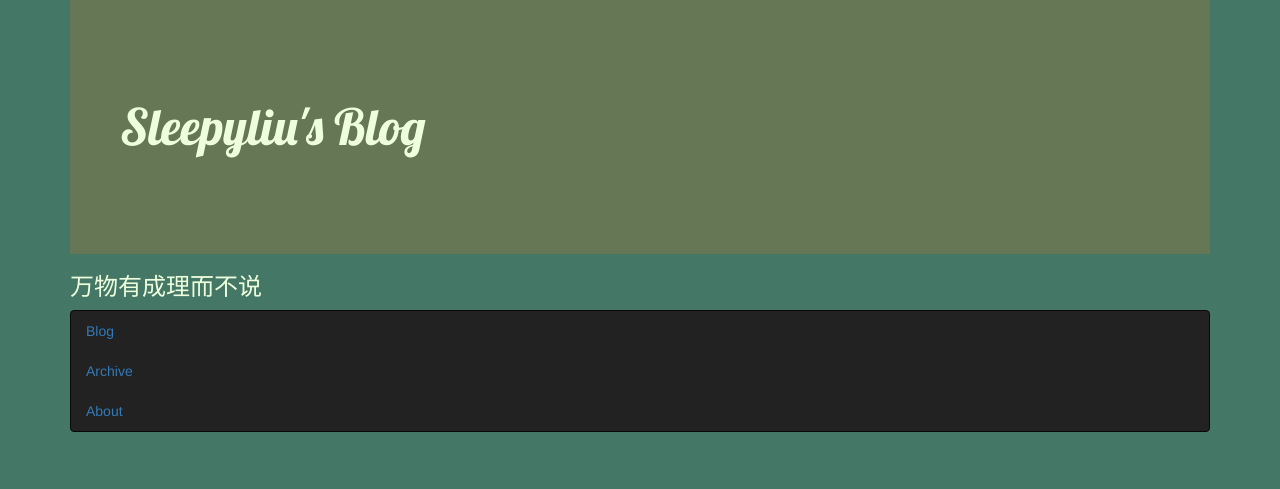
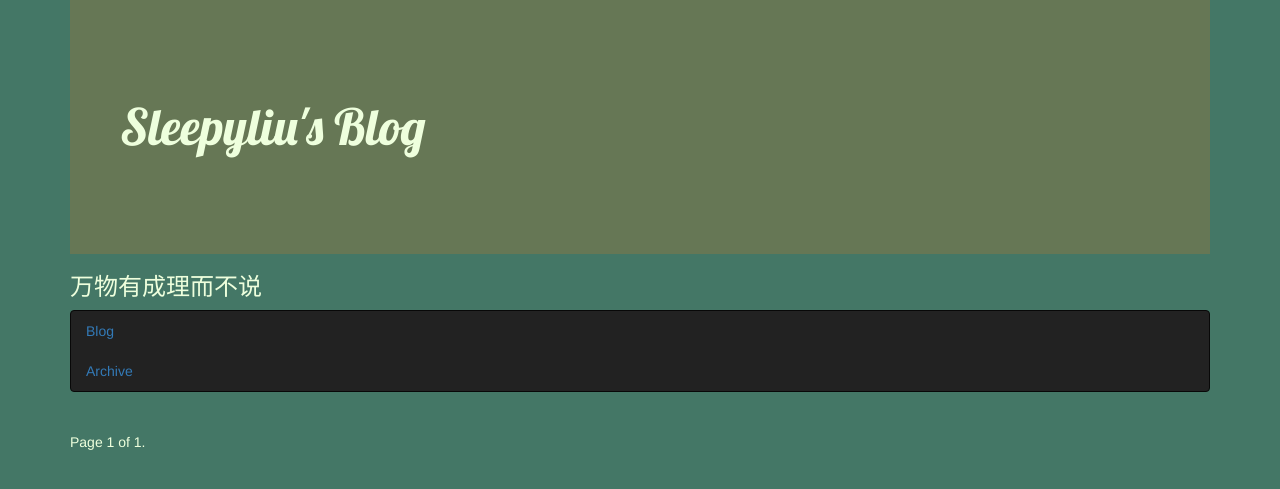
Before and after one commit to sleepyliu/mySite, a Django app: page /archive/ in a window 1280 px wide. Shown: the part 21-510 px from the top of the page. Run offline with Django 3.2, Linux system fonts and the light colour scheme; data that the repository does not hold is empty; parts of the project's set-up code (start-up, migrations or seed data) failed here and were passed over; some libraries are stand-ins or nearby versions.

Commit message:
version 2

```diff
--- a/blog/templates/blog/archive.html
+++ b/blog/templates/blog/archive.html
@@ -4,4 +4,20 @@
         <h2><a href="{% url 'blog:detail' post.id %}">{{ post.title }}</a></h2>
         <p>{{ post.timestamp }}</p>
         {% endfor %}
+
+        <div class="pagination">
+            <span class="step-links">
+                {% if posts.has_previous %}
+                    <a href="?page={{ posts.previous_page_number }}"> {{posts.previous_page_number}} << </a>
+                {% endif %}
+
+                <span class="current">
+                    Page {{ posts.number }} of {{ posts.paginator.num_pages }}.
+                </span>
+
+                {% if posts.has_next %}
+                    <a href="?page={{ posts.next_page_number }}"> {{posts.next_page_number}} >> </a>
+                {% endif %}
+            </span>
+        </div>
     {% endblock %}
--- a/blog/templates/blog/base.html
+++ b/blog/templates/blog/base.html
@@ -26,12 +26,13 @@
         <ul class="nav">
           <li class="active"><a href="{% url 'blog:blog' %}">Blog</a></li>
           <li><a href="/archive">Archive</a></li>
-          <li><a href="#">About</a></li>
+          <!-- <li><a href="#">About</a></li> -->
         </ul>
       </div>
     </div>
     <!-- end header -->
     {% block content %}
     {% endblock %}
+    <!-- end content -->
   </body>
 </html>
--- a/blog/templates/blog/blog.html
+++ b/blog/templates/blog/blog.html
@@ -2,7 +2,7 @@
     {% block content %}
         {% for post in posts %}
         <h2><a href="{% url 'blog:detail' post.id %}">{{ post.title }}</a></h2>
-        <!--       <li>{{ post.timestamp|date:"Y-m-d H:i" }}</li> -->
+        <!-- <li>{{ post.timestamp|date:"Y-m-d H:i" }}</li> -->
         <p>{{ post.timestamp }}</p>
         <p>{{ post.body }}</p>
         {% endfor %}
--- a/blog/urls.py
+++ b/blog/urls.py
@@ -1,5 +1,4 @@
 from django.conf.urls import patterns, url
-
 from blog import views
 
 urlpatterns = patterns('',
@@ -7,6 +6,6 @@ urlpatterns = patterns('',
     url(r'^blog/$', views.blog, name='blog'),
     url(r'^blog/(?P<title_id>\d+)/$', views.detail, name='detail'),
     url(r'^archive/', views.archive, name='archive'),
-    url(r'^display_meta/', views.display_meta, name='display_meta'),
+    # url(r'^display_meta/', views.display_meta, name='display_meta'),
 
 )
--- a/blog/views.py
+++ b/blog/views.py
@@ -1,23 +1,15 @@
 from django.shortcuts import get_object_or_404,render
+# from django.template import loader,Context
+# from django.http import HttpResponse,Http404
+from django.core.paginator import Paginator, EmptyPage, PageNotAnInteger
+from blog.models import BlogsPost
 
-# Create your views here.
-# from django.template import loader,Context
-from django.http import HttpResponse
-from django.http import Http404
-from blog.models import BlogsPost,Favor
-
-from django.core.paginator import Paginator, EmptyPage, PageNotAnInteger
-
-
-# def index(request):
-#     return HttpResponse("Hello, world. You're at the blog index.")
 
 def blog(request):
     post_list = BlogsPost.objects.all()
+
     paginator = Paginator(post_list, 2)
-
     page = request.GET.get('page')
-
     try:
         posts = paginator.page(page)
     except PageNotAnInteger:
@@ -27,41 +19,47 @@ def blog(request):
         # If page is out of range (e.g. 9999), deliver last page of results.
         posts = paginator.page(paginator.num_pages)
 
+    # template = loader.get_template("blog/blog.html")
+    # context = Context({'posts':posts})
+    # return HttpResponse(template.render(context))
     context = {'posts':posts}
     return render(request,'blog/blog.html',context)
-    # posts = BlogsPost.objects.order_by('-timestamp')[:5]
+
 
 def detail(request, title_id):
-    post = get_object_or_404(BlogsPost, pk=title_id)
-    fav = post.favor_set.all()[0]
-    # if len(fav) == 0:
-    #     fav.like = 0
-    # else:
-    #     num = fav.like
-    if 's' in request.POST:
-        post.favor_set.update(like = fav.like + 1)
-    num = str(fav.like)
-    context = {'post':post,'fav':num}
-    return render(request, 'blog/detail.html',context)
+    post = get_object_or_404(BlogsPost, pk = title_id)
     # try:
     #     post = BlogsPost.objects.get(id = title_id)
     # except BlogsPost.DoesNotExist:
     #     raise Http404("Article does not exist")
-    # context = {'post':post}
-    # return render(request,'blog/detail.html',context)
+    if 'vote' in request.POST:
+        post.votes += 1
+        post.save()
+    num = str(post.votes)
+    context = {'post':post,'num':num}
+    return render(request, 'blog/detail.html',context)
+
 
 def archive(request):
-    posts = BlogsPost.objects.all()
+    post_list = BlogsPost.objects.all()
+
+    paginator = Paginator(post_list, 5)
+    page = request.GET.get('page')
+    try:
+        posts = paginator.page(page)
+    except PageNotAnInteger:
+        posts = paginator.page(1)
+    except EmptyPage:
+        posts = paginator.page(paginator.num_pages)
+
     context = {'posts':posts}
     return render(request,'blog/archive.html',context)
-    # template = loader.get_template("blog/archive.html")
-    # context = Context({'posts':posts})
-    # return HttpResponse(template.render(context))
 
-def display_meta(request):
-    values = request.META.items()
-    values.sort()
-    html = []
-    for k, v in values:
-        html.append('<tr><td>%s</td><td>%s</td></tr>' % (k, v))
-    return HttpResponse('<table>%s</table>' % '\n'.join(html))
+
+# def display_meta(request):
+#     values = request.META.items()
+#     values.sort()
+#     html = []
+#     for k, v in values:
+#         html.append('<tr><td>%s</td><td>%s</td></tr>' % (k, v))
+#     return HttpResponse('<table>%s</table>' % '\n'.join(html))
--- a/mySite/settings.py
+++ b/mySite/settings.py
@@ -91,4 +91,5 @@ TEMPLATE_DIRS = [os.path.join(BASE_DIR, 'templates')]
 #     os.path.join(BASE_DIR, "static"),
 # )
 
+
 SITE_ID = 1
--- a/mySite/urls.py
+++ b/mySite/urls.py
@@ -7,6 +7,5 @@ urlpatterns = patterns('',
     url(r'^admin/', include(admin.site.urls)),
     url(r'^comments/', include('django.contrib.comments.urls')),
     url(r'', include('blog.urls',namespace="blog")),
-    # url(r'^blog/', include('blog.urls',namespace="blog")),
 
 )
```
Also changed, not shown: blog/admin.py (+2 -9 lines), blog/models.py (+2 -9 lines), blog/templates/blog/detail.html (+4 -9 lines), blog/migrations/0004_auto_20150306_0853.py (added).
